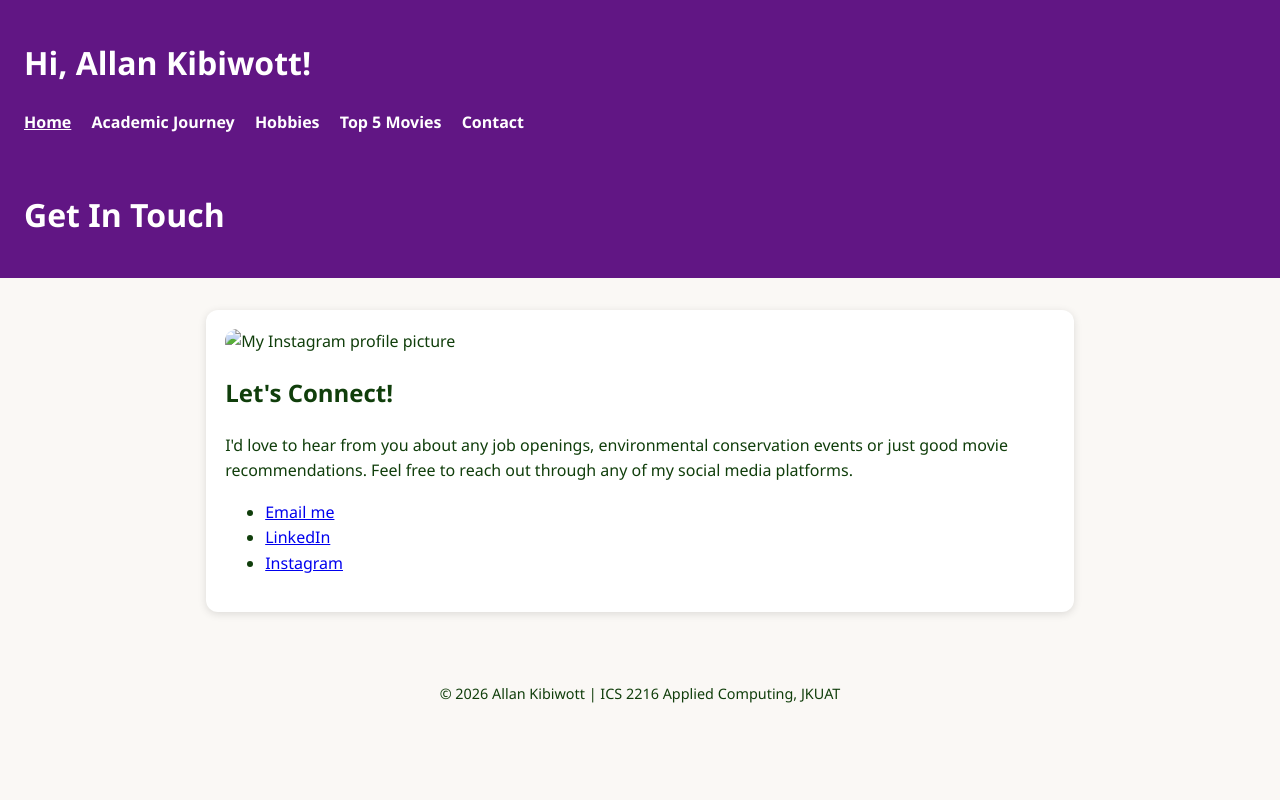
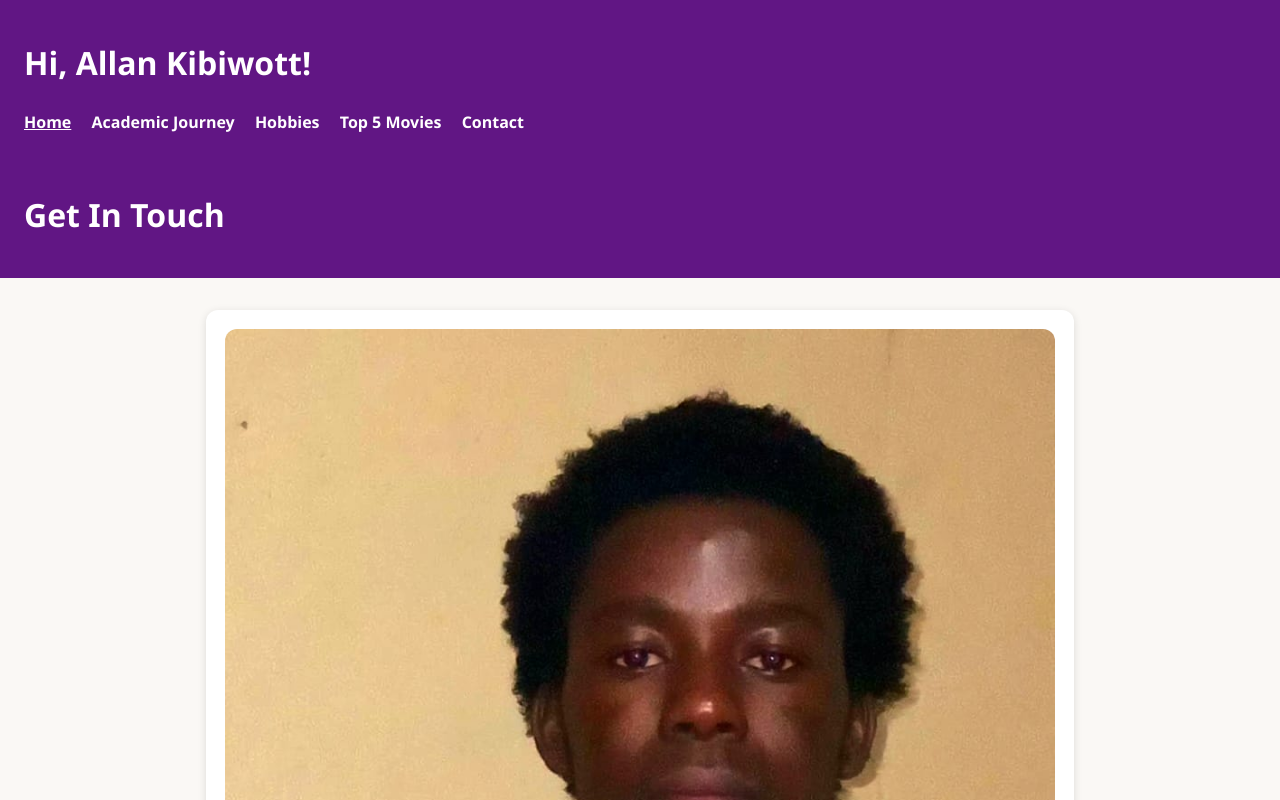
Before and after one commit to bl0w3r/bl0w3r.github.io, a plain HTML site: page contact.html in a window 1280 px wide. Shown: the top 800 px of the page. Drawn offline with Linux system fonts and the light colour scheme.

Commit message:
Update contact.html

```diff
--- a/contact.html
+++ b/contact.html
@@ -47,7 +47,7 @@
 
         <section class="card">
 
-            <img src="images/PHOTO"
+            <img src="images/PHOTO.jpeg"
                  alt="My Instagram profile picture">
 
             <h2>Let's Connect!</h2>
```
